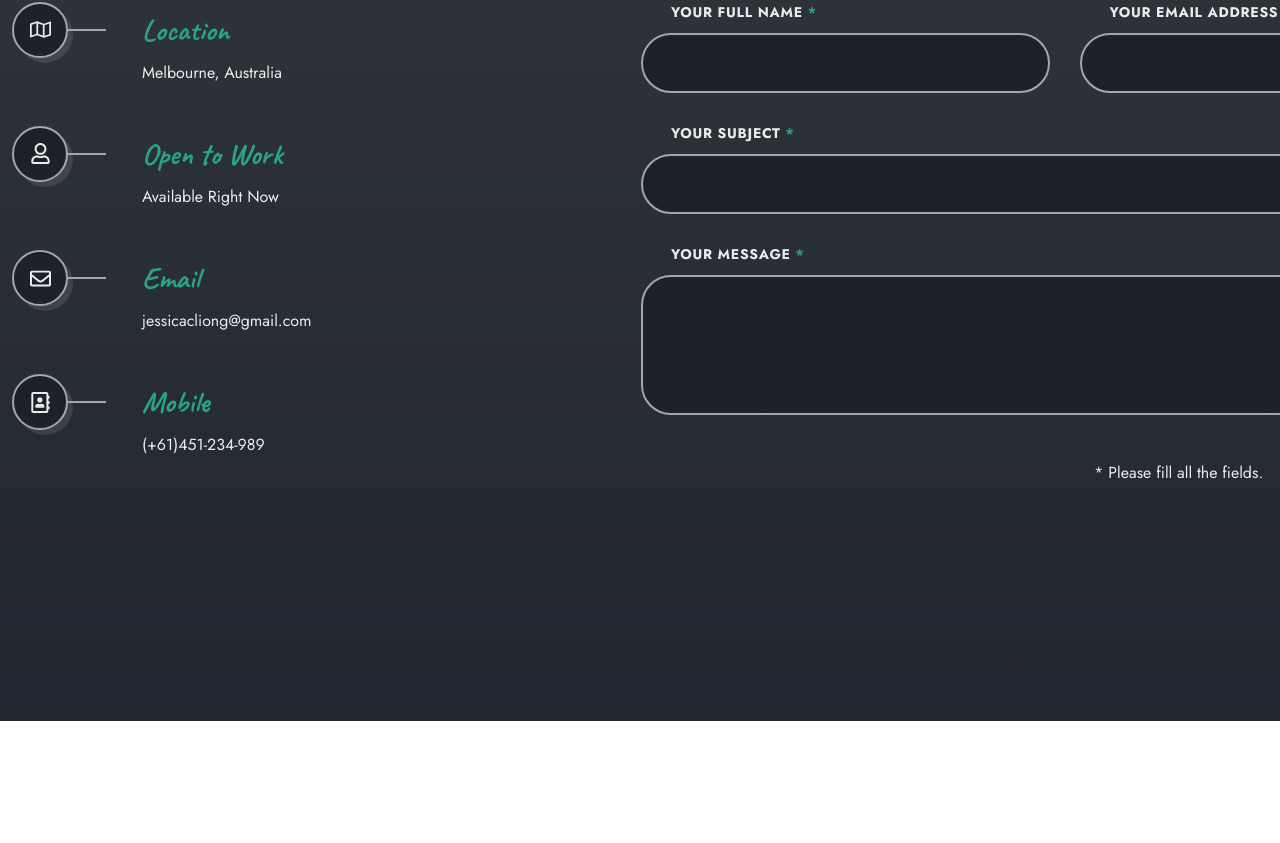
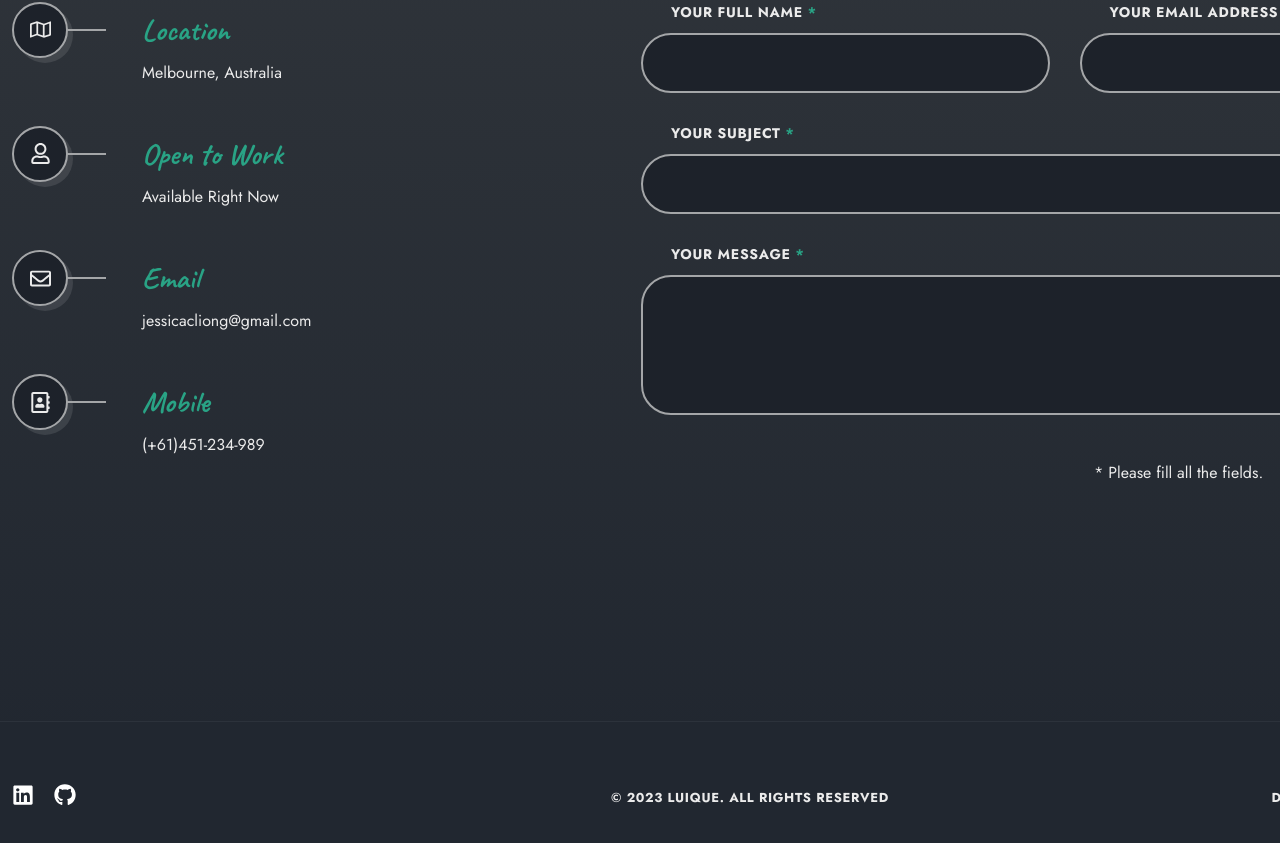
Before and after one commit to jessicacliong/personal-portfolio-v2, a React (Vite) app: page /#home in a window 1280 px wide. Shown: the part 4063-4906 px from the top of the page. Before the commit the page ends 4784 px from the top, so only its background shows below. Built offline with nearby package versions, Linux system fonts and the light colour scheme.

Commit message:
completed footer component

```diff
--- a/src/App.jsx
+++ b/src/App.jsx
@@ -7,6 +7,7 @@
 import Resume from './components/resume/Resume';
 // import Blog from './components/blog/Blog';
 import Contact from './components/contact/Contact';
+import Footer from './components/footer/Footer';
 
 function App() {
 
@@ -19,6 +20,7 @@
       <Resume />
       {/* <Blog /> */}
       <Contact />
+      <Footer />
     </main>
   )
 }
--- /dev/null
+++ b/src/components/footer/Footer.jsx
@@ -0,0 +1,31 @@
+import React from 'react';
+import { FaGithub, FaLinkedin } from 'react-icons/fa';
+import './footer.css';
+
+const Footer = () => {
+  return (
+          <footer className="footer">
+               <div className="footer__container container grid">
+                    <div className="footer__socials">
+                         <a href="https://www.linkedin.com/in/jessica-liong/" className="footer__social-link">
+                              <FaLinkedin />
+                         </a>
+
+                         <a href="https://github.com/jessicacliong" className="footer__social-link">
+                              <FaGithub />
+                         </a>
+                    </div>
+
+                    <p className="footer__copyright text-cs">
+                         &copy; 2023 LUIQUE. All Rights reserved
+                    </p>
+
+                    <p className="footer__copyright text-cs">
+                         Developed by <span>Jessica Liong</span>
+                    </p>
+               </div>
+          </footer>
+     )
+}
+
+export default Footer
--- /dev/null
+++ b/src/components/footer/footer.css
@@ -0,0 +1,41 @@
+.footer {
+     border-top: 1px solid rgba(255, 255, 255, 0.05);
+     padding-block: 60px;
+}
+
+.footer__container {
+     grid-template-columns: repeat(3, 1fr);
+     align-items: center;
+}
+
+.footer__socials {
+     display: flex;
+     column-gap: 20px;
+}
+
+.footer__social-link {
+     color: var(--title-color);
+     font-size: var(--h5-font-size);
+     transition: all 0.7s var(--transition);
+}
+
+.footer__social-link:hover {
+     color: var(--primary-color);
+}
+
+.footer__copyright:nth-child(2){
+     justify-self: center;
+}
+
+.footer__copyright:nth-child(3){
+     justify-self: flex-end;
+}
+
+.footer__copyright {
+     font-size: var(--tiny-font-size);
+     font-weight: 700;
+}
+
+.footer__container span {
+     color: var(--primary-color);
+}
```
